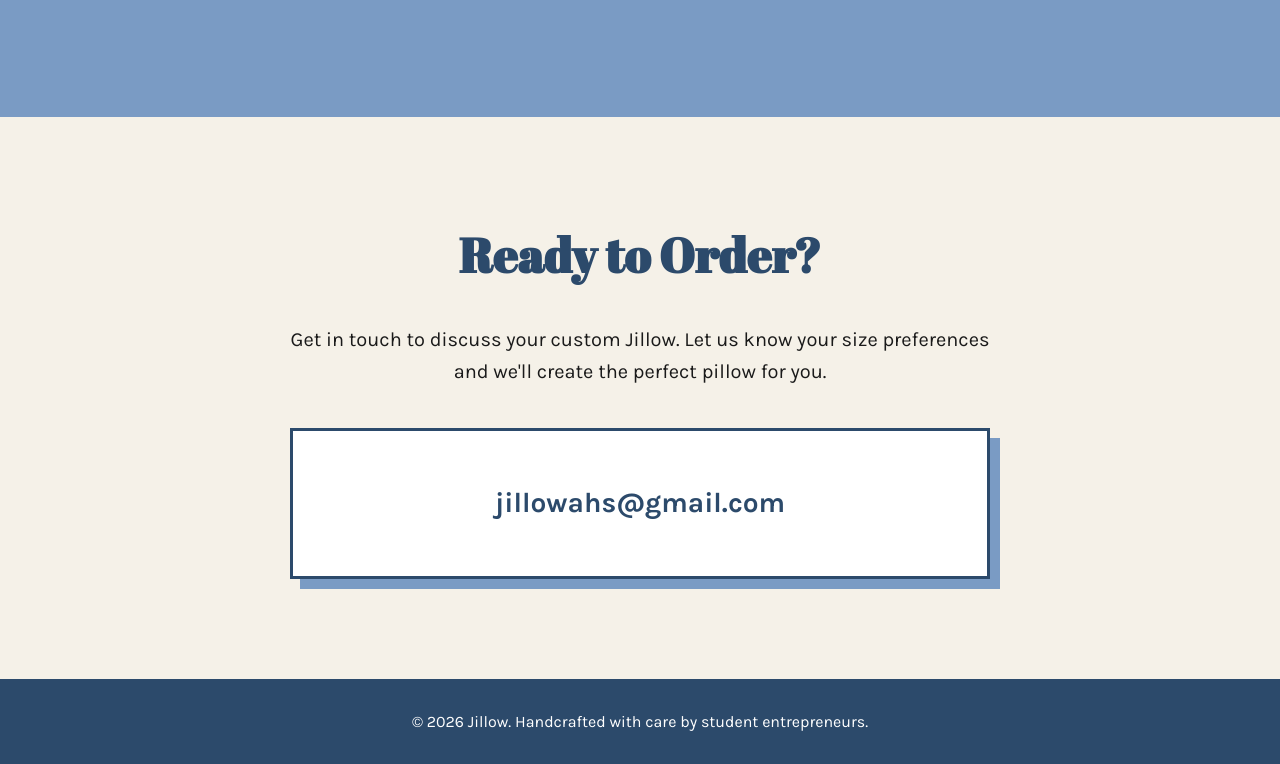
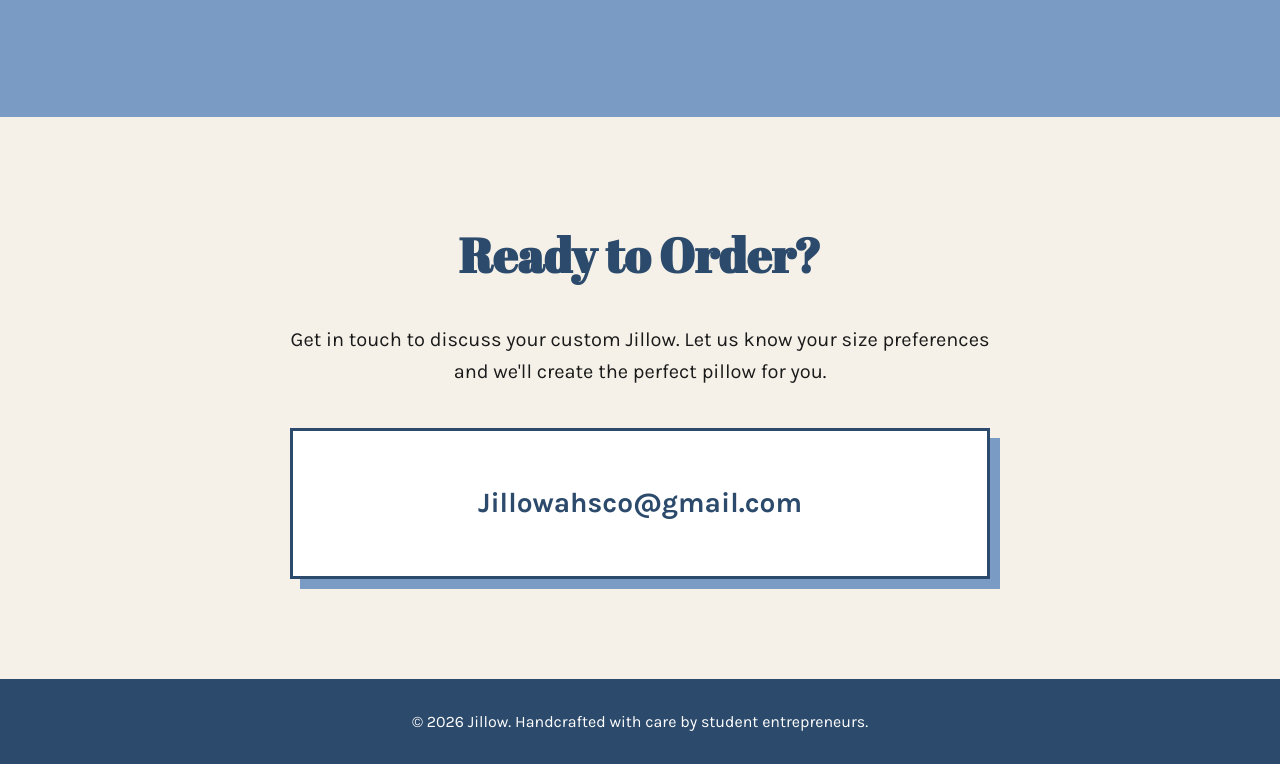
Before and after one commit to NoahB576/Jillow-website, a plain HTML site: page index.html in a window 1280 px wide. Shown: the part 2220-2984 px from the top of the page. Drawn offline with Linux system fonts and the light colour scheme.

Commit message:
Update index.html

```diff
--- a/index.html
+++ b/index.html
@@ -390,7 +390,7 @@
             <h2>Ready to Order?</h2>
             <p>Get in touch to discuss your custom Jillow. Let us know your size preferences and we'll create the perfect pillow for you.</p>
             <div class="contact-info">
-                <a href="mailto:jillowahs@gmail.com" class="email-link">jillowahs@gmail.com</a>
+                <a href="mailto:Jillowahsco@gmail.com" class="email-link">Jillowahsco@gmail.com</a>
             </div>
         </div>
     </section>
```
